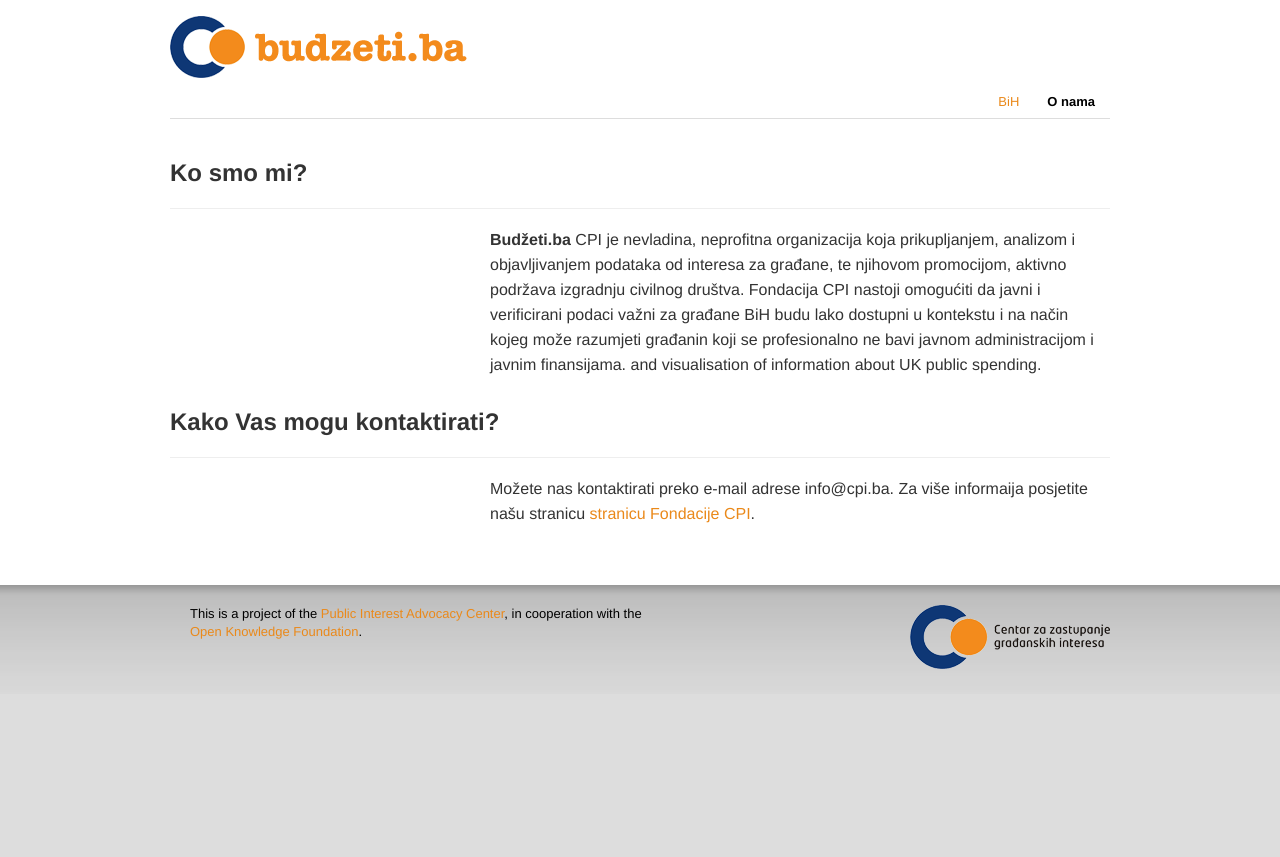
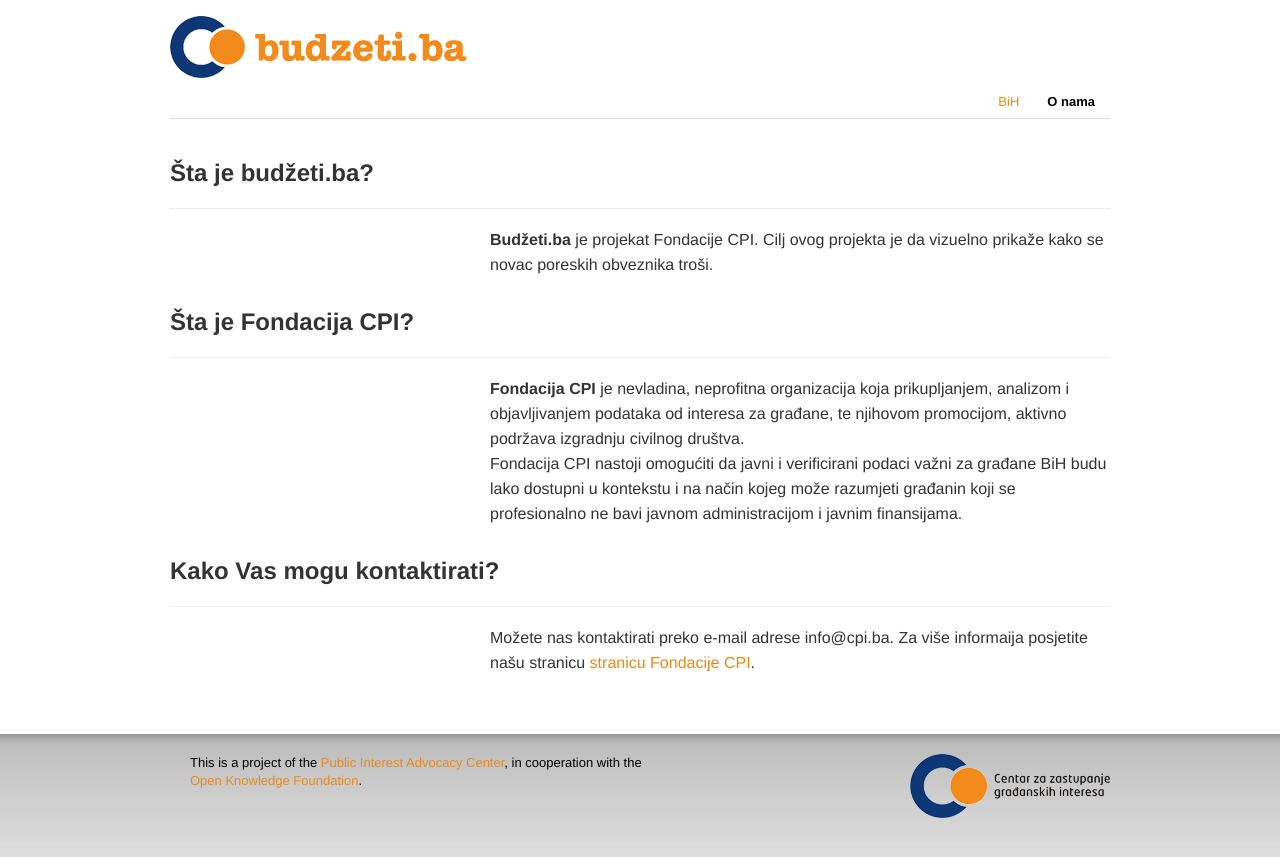
Before and after one commit to openspending/budzeti.ba, a Jekyll site: the page built from about.html, in a window 1280 px wide. Shown: the top 857 px of the page. Built offline with Jekyll 4.4.1, drawn with Linux system fonts in a browser that asks for light colours; nearby versions of some CDN libraries; some web fonts are replaced.

Commit message:
about page

```diff
--- a/about.html
+++ b/about.html
@@ -3,11 +3,19 @@
 title: About
 ---
 
-<h2 class="page-header">Ko smo mi?</h2>
+<h2 class="page-header">Šta je budžeti.ba?</h2>
 
 <div class="row">
   <div class="span8 offset4">
-    <p><strong>Budžeti.ba</strong> CPI je nevladina, neprofitna organizacija koja prikupljanjem, analizom i objavljivanjem podataka od interesa za građane, te njihovom promocijom, aktivno podržava izgradnju civilnog društva. Fondacija CPI nastoji omogućiti da javni i verificirani podaci važni za građane BiH budu lako dostupni u kontekstu i na način kojeg može razumjeti građanin koji se profesionalno ne bavi javnom administracijom i javnim finansijama. and visualisation of information about UK public spending.</p>
+    <p><strong>Budžeti.ba</strong> je projekat Fondacije CPI. Cilj ovog projekta je da vizuelno prikaže kako se novac poreskih obveznika troši.</p>
+  </div>
+</div>
+
+<h2 class="page-header">Šta je Fondacija CPI?</h2>
+
+<div class="row">
+  <div class="span8 offset4">
+    <p><strong>Fondacija CPI</strong> je nevladina, neprofitna organizacija koja prikupljanjem, analizom i objavljivanjem podataka od interesa za građane, te njihovom promocijom, aktivno podržava izgradnju civilnog društva. <br> Fondacija CPI nastoji omogućiti da javni i verificirani podaci važni za građane BiH budu lako dostupni u kontekstu i na način kojeg može razumjeti građanin koji se profesionalno ne bavi javnom administracijom i javnim finansijama.</p>
   </div>
 </div>
 
```
